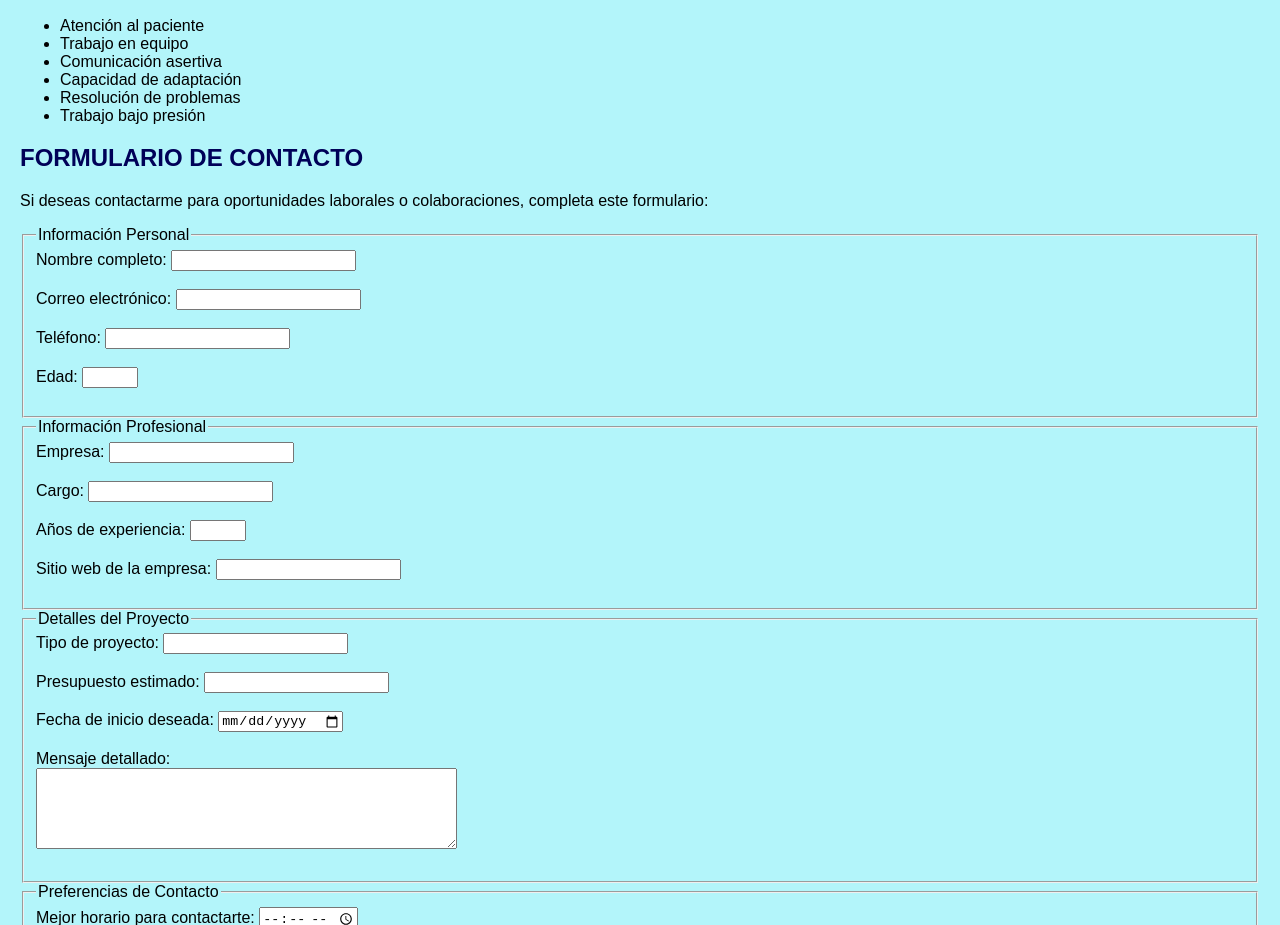
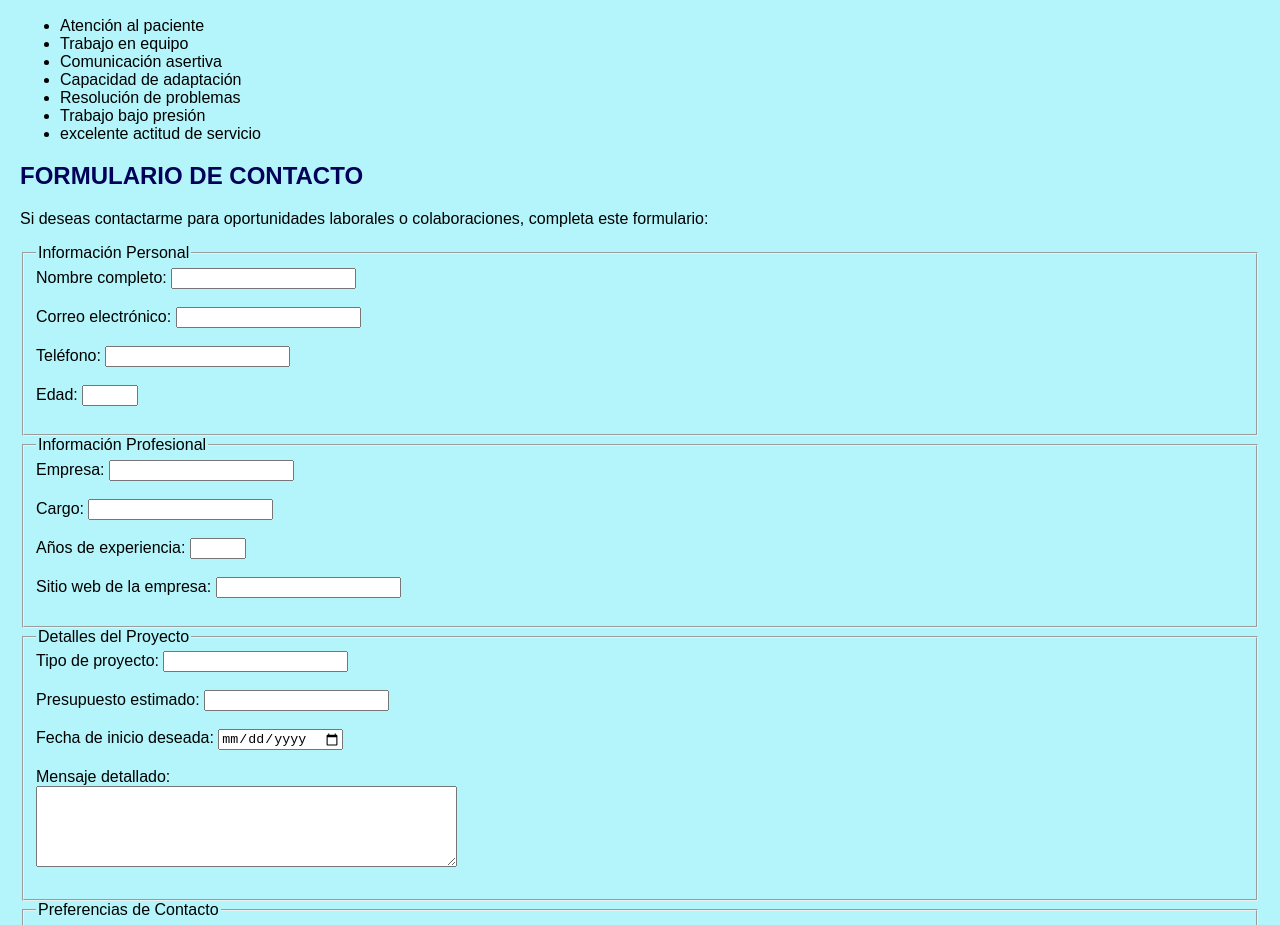
Before and after one commit to jhanleyder08/HV, a plain HTML site: page index.html in a window 1280 px wide. Shown: the part 1872-2797 px from the top of the page. Drawn offline with Linux system fonts and the light colour scheme.

Commit message:
nuevo cambio

```diff
--- a/index.html
+++ b/index.html
@@ -100,6 +100,7 @@
                 <li>Capacidad de adaptación</li>
                 <li>Resolución de problemas</li>
                 <li>Trabajo bajo presión</li>
+                <li>excelente actitud de servicio</li>
             </ul>
         </p>
         </section>
```
